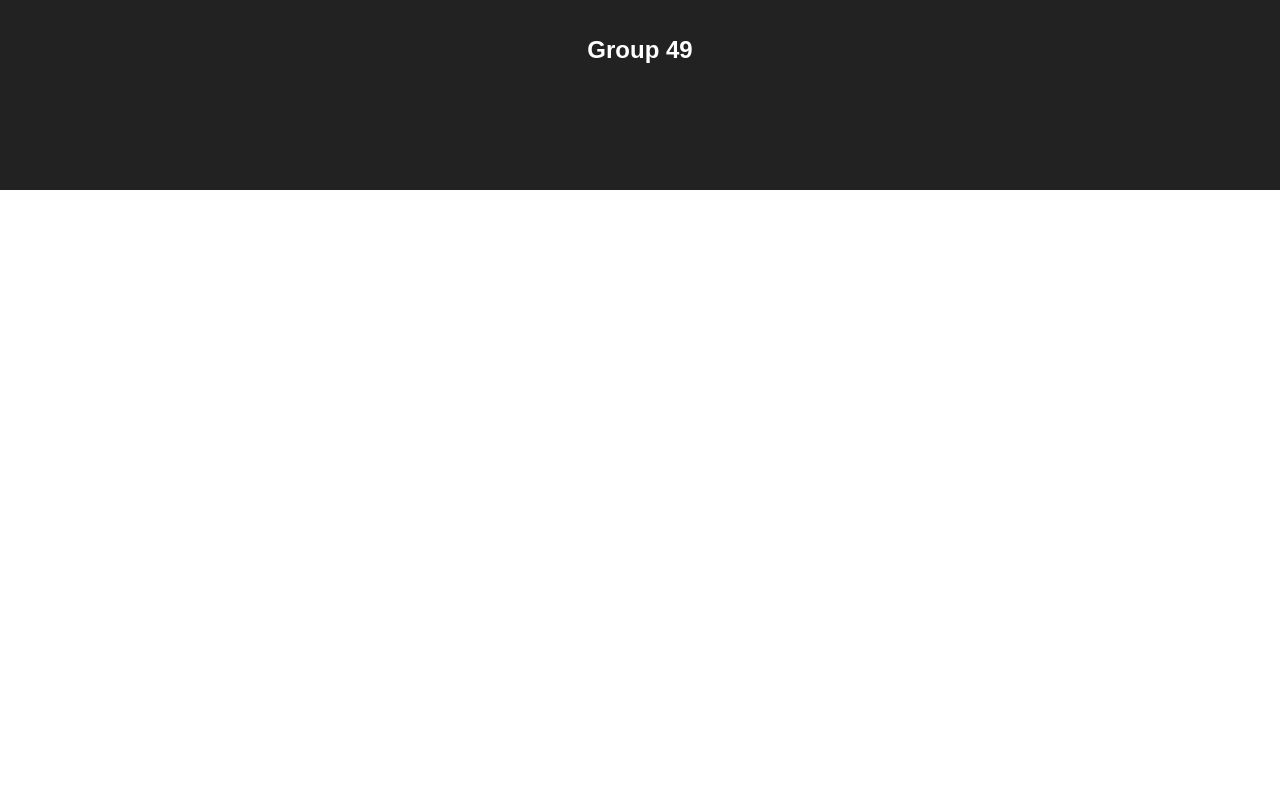
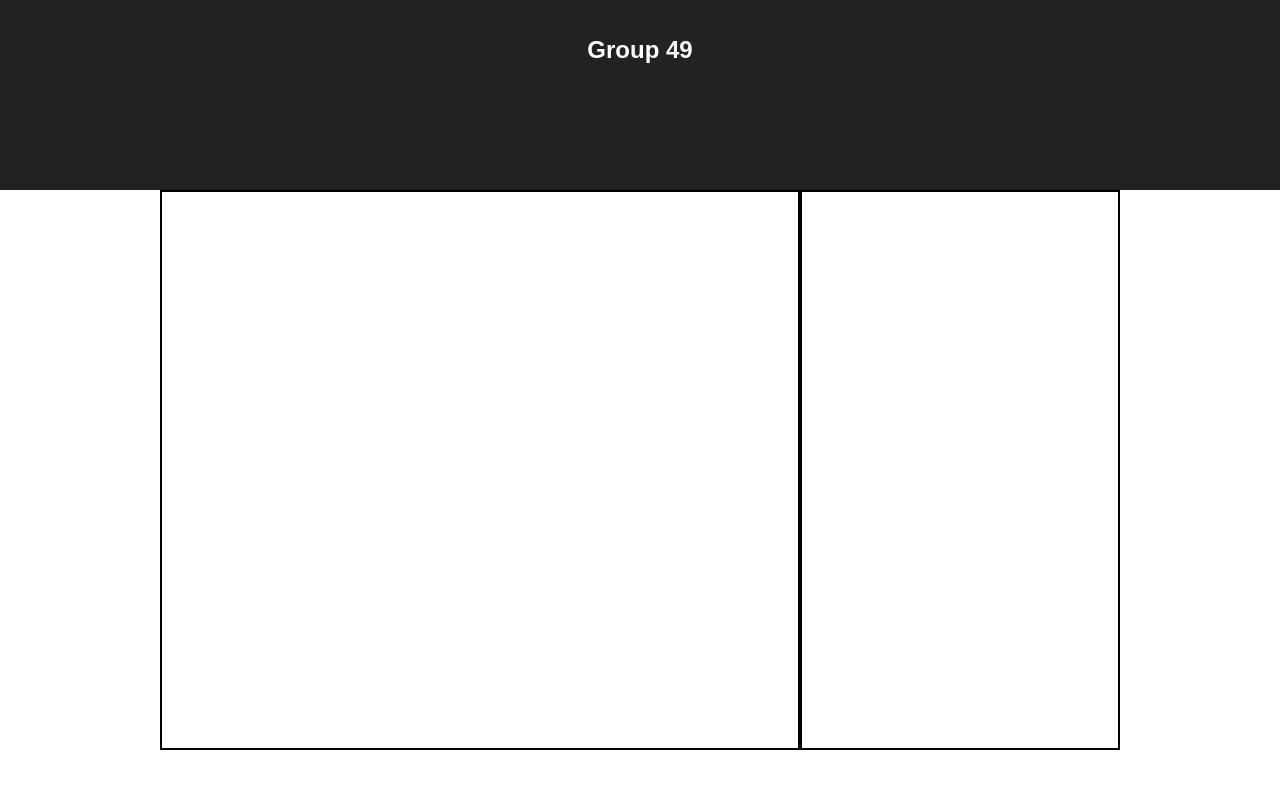
Before and after one commit to IT2810/it2810-webutvikling-h18-prosjekt-2-gruppe--49, a React (Create React App) app in the folder opg2/: page / in a window 1280 px wide. Shown: the top 788 px of the page. Built offline with nearby package versions, Linux system fonts and the light colour scheme.

Commit message:
add frames for main content #2

```diff
--- a/opg2/src/App.css
+++ b/opg2/src/App.css
@@ -9,6 +9,30 @@
   color: white;
 }
 
+.App-body {
+  display: grid;
+  grid-template-columns: repeat(3, 25%);
+  grid-template-rows: 100%;
+  min-height: 500px;
+  height: 70vh;
+  width: 100%;
+  grid-template-areas:
+    "a a b";
+  justify-content: center;
+}
+
+.App-content {
+  grid-area: a;
+  border-style: solid;
+  border-width: 2px;
+}
+
+.App-controllers {
+  grid-area: b;
+  border-style: solid;
+  border-width: 2px;
+}
+
 .App-title {
   font-size: 1.5em;
 }
--- a/opg2/src/App.js
+++ b/opg2/src/App.js
@@ -8,6 +8,18 @@ class App extends Component {
         <header className="App-header">
           <h1 className="App-title">Group 49</h1>
         </header>
+        <div className="App-body">
+          <div className="App-content">
+
+            {/* This is where the gallery will be */}
+
+          </div>
+          <div className="App-controllers">
+
+            {/* This is where the image selectors etc. will be */}
+
+          </div>
+        </div>
       </div>
     );
   }
```
